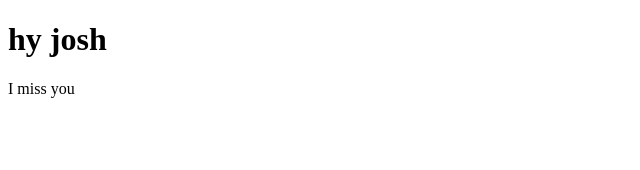
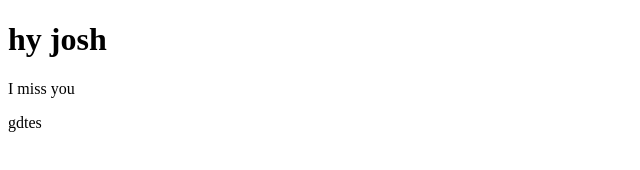
Before and after one commit to brendahuwitonze/josh, a plain HTML site: page index.html in a window 1280 px wide. Shown: the full height of the page, 0-640 px from the left. Drawn offline with Linux system fonts and the light colour scheme.

Commit message:
add a abranch

```diff
--- a/index.html
+++ b/index.html
@@ -8,5 +8,6 @@
 <body>
     <h1>hy josh</h1>
     <p>I miss you</p>
+    <p>gdtes</p>
 </body>
 </html>
```
